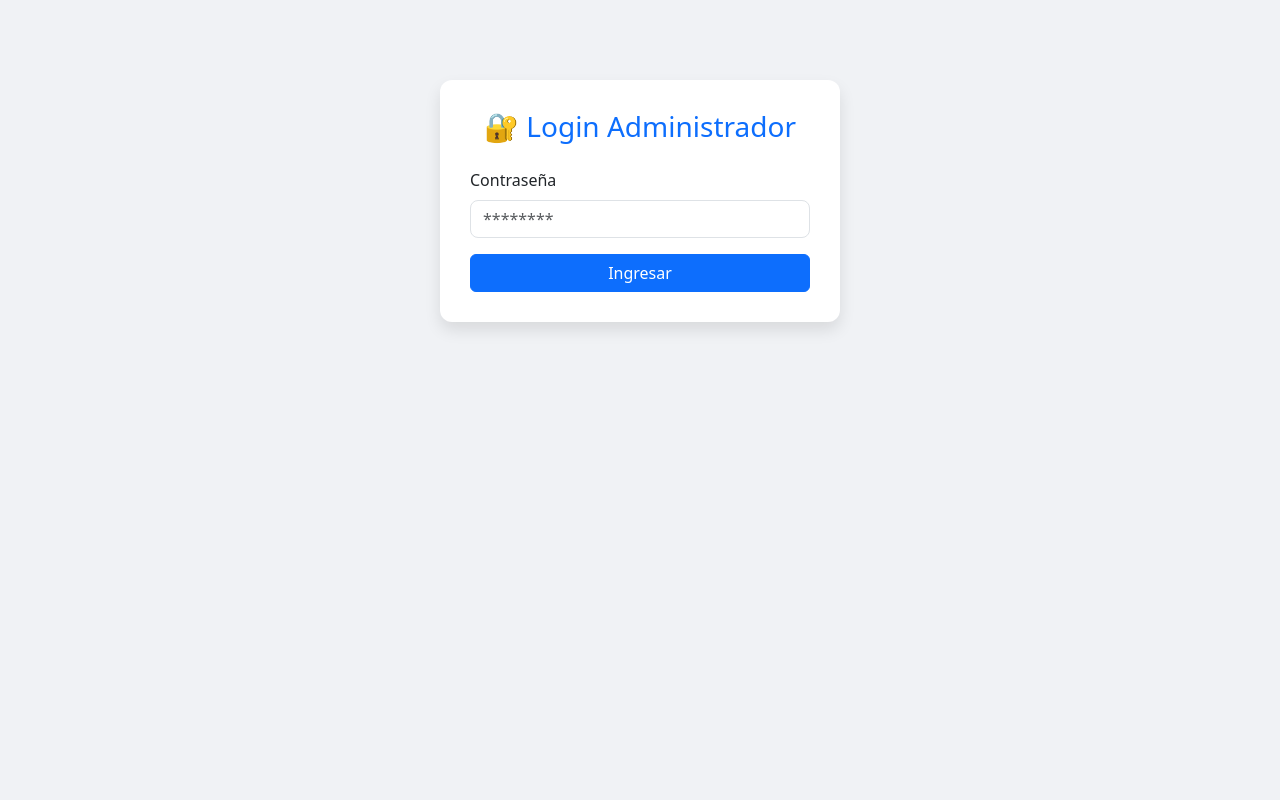
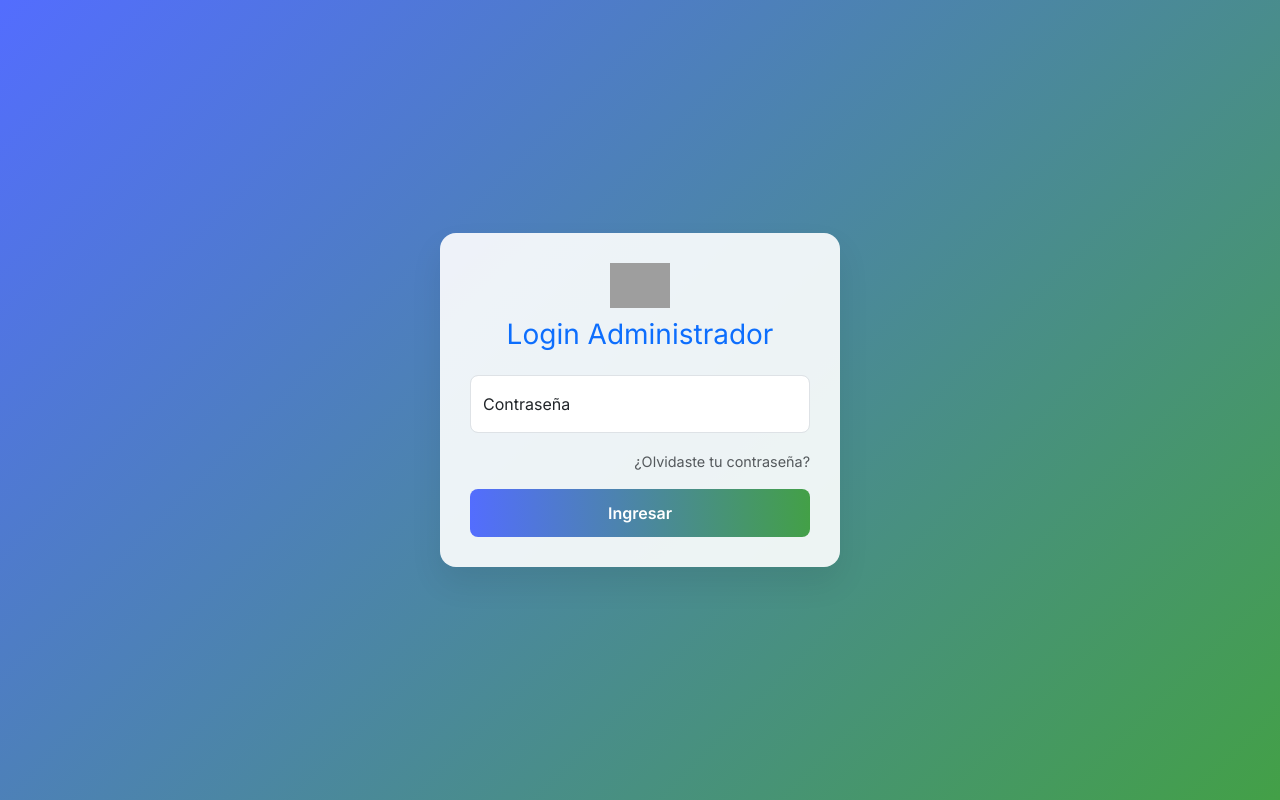
Before and after one commit to fatfinger85/clockpoint-backend-staging, a Flask app: page /login in a window 1280 px wide. Run offline with Flask 3, Linux system fonts and the light colour scheme; grey boxes are pictures that could not be loaded.

Commit message:
Update login.html

```diff
--- a/templates/login.html
+++ b/templates/login.html
@@ -4,36 +4,118 @@
 <head>
   <meta charset="UTF-8">
   <title>ClockPoint - Login Admin</title>
+  <meta name="viewport" content="width=device-width, initial-scale=1">
+  <!-- Bootstrap CSS -->
   <link href="https://cdn.jsdelivr.net/npm/bootstrap@5.3.2/dist/css/bootstrap.min.css" rel="stylesheet">
+  <!-- Google Fonts: Inter -->
+  <link href="https://fonts.googleapis.com/css2?family=Inter:wght@400;600&display=swap" rel="stylesheet">
+
   <style>
     body {
-      background-color: #f0f2f5;
+      background: linear-gradient(135deg, #536dfe 0%, #43a047 100%);
+      font-family: 'Inter', sans-serif;
+      min-height: 100vh;
+      margin: 0;
     }
     .login-container {
       max-width: 400px;
-      margin: 80px auto;
+      width: 100%;
       padding: 30px;
-      border-radius: 12px;
-      background: white;
-      box-shadow: 0 0.5rem 1rem rgba(0,0,0,0.1);
+      border-radius: 1rem;
+      background: rgba(255, 255, 255, 0.9);
+      box-shadow: 0 1rem 2rem rgba(0, 0, 0, 0.08);
+      opacity: 0;
+      transform: translateY(20px);
+      transition: opacity 0.5s ease-out, transform 0.5s ease-out;
+    }
+    .login-container.show {
+      opacity: 1;
+      transform: translateY(0);
     }
     .form-control {
       border-radius: 0.5rem;
     }
+    .btn-gradient {
+      background: linear-gradient(90deg, #536dfe 0%, #43a047 100%);
+      border: none;
+      color: #fff;
+      font-weight: 600;
+      transition: background 0.3s ease;
+      border-radius: 0.5rem;
+      padding: 0.75rem 1rem;
+    }
+    .btn-gradient:hover {
+      background: linear-gradient(90deg, #3d5afe 0%, #388e3c 100%);
+    }
+    .logo {
+      display: block;
+      width: 60px;
+      margin: 0 auto 10px auto;
+    }
+    .text-forgot {
+      font-size: 0.9rem;
+    }
+    @media (max-width: 576px) {
+      .login-container {
+        margin: 0 1rem;
+      }
+    }
   </style>
 </head>
 <body>
-  <div class="container">
+  <div class="d-flex justify-content-center align-items-center vh-100">
     <div class="login-container">
-      <h3 class="text-center text-primary mb-4">🔐 Login Administrador</h3>
-      <form method="POST">
-        <div class="mb-3">
-          <label for="password" class="form-label">Contraseña</label>
-          <input type="password" class="form-control" name="password" id="password" placeholder="********" required>
+      <!-- Logo encima del título -->
+      <img src="/static/logo.png" alt="ClockPoint Logo" class="logo">
+      <h3 class="text-center text-primary mb-4">Login Administrador</h3>
+      <form method="POST" novalidate>
+        <!-- Floating label para contraseña -->
+        <div class="form-floating mb-3">
+          <input
+            type="password"
+            class="form-control"
+            id="password"
+            name="password"
+            placeholder="Contraseña"
+            required
+          >
+          <label for="password">Contraseña</label>
+          <div class="invalid-feedback">
+            Por favor ingresa tu contraseña.
+          </div>
         </div>
-        <button type="submit" class="btn btn-primary w-100">Ingresar</button>
+
+        <!-- Enlace "¿Olvidaste tu contraseña?" -->
+        <div class="text-end mb-3">
+          <a href="/recuperar-password" class="small text-decoration-none text-muted text-forgot">
+            ¿Olvidaste tu contraseña?
+          </a>
+        </div>
+
+        <!-- Botón con degradado -->
+        <button type="submit" class="btn btn-gradient w-100">Ingresar</button>
       </form>
     </div>
   </div>
+
+  <!-- Bootstrap JS Bundle -->
+  <script src="https://cdn.jsdelivr.net/npm/bootstrap@5.3.2/dist/js/bootstrap.bundle.min.js"></script>
+  <!-- Animación de entrada -->
+  <script>
+    document.addEventListener('DOMContentLoaded', () => {
+      document.querySelector('.login-container').classList.add('show');
+      // Habilitar validación de Bootstrap
+      const forms = document.querySelectorAll('.needs-validation');
+      Array.prototype.slice.call(forms).forEach(form => {
+        form.addEventListener('submit', event => {
+          if (!form.checkValidity()) {
+            event.preventDefault();
+            event.stopPropagation();
+          }
+          form.classList.add('was-validated');
+        }, false);
+      });
+    });
+  </script>
 </body>
 </html>
```
